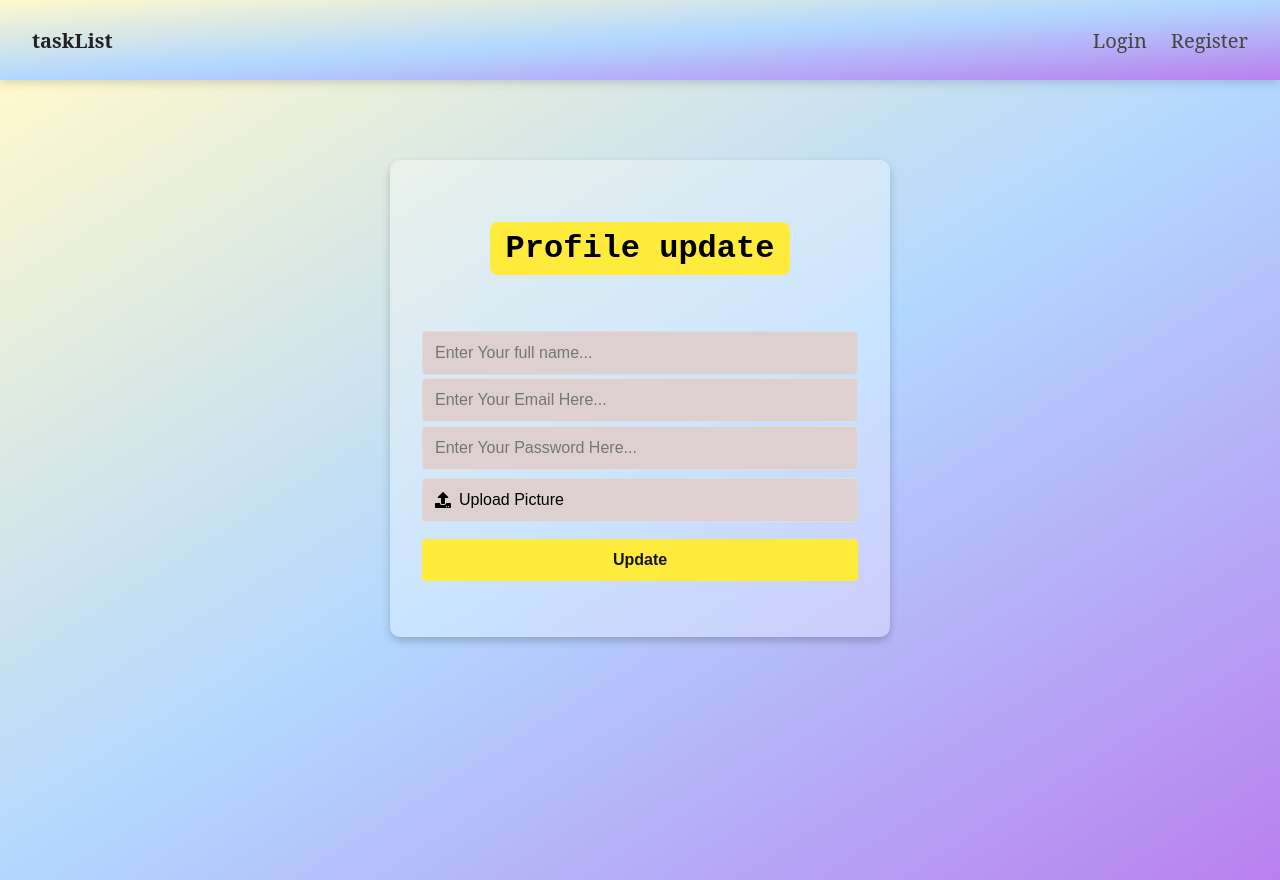
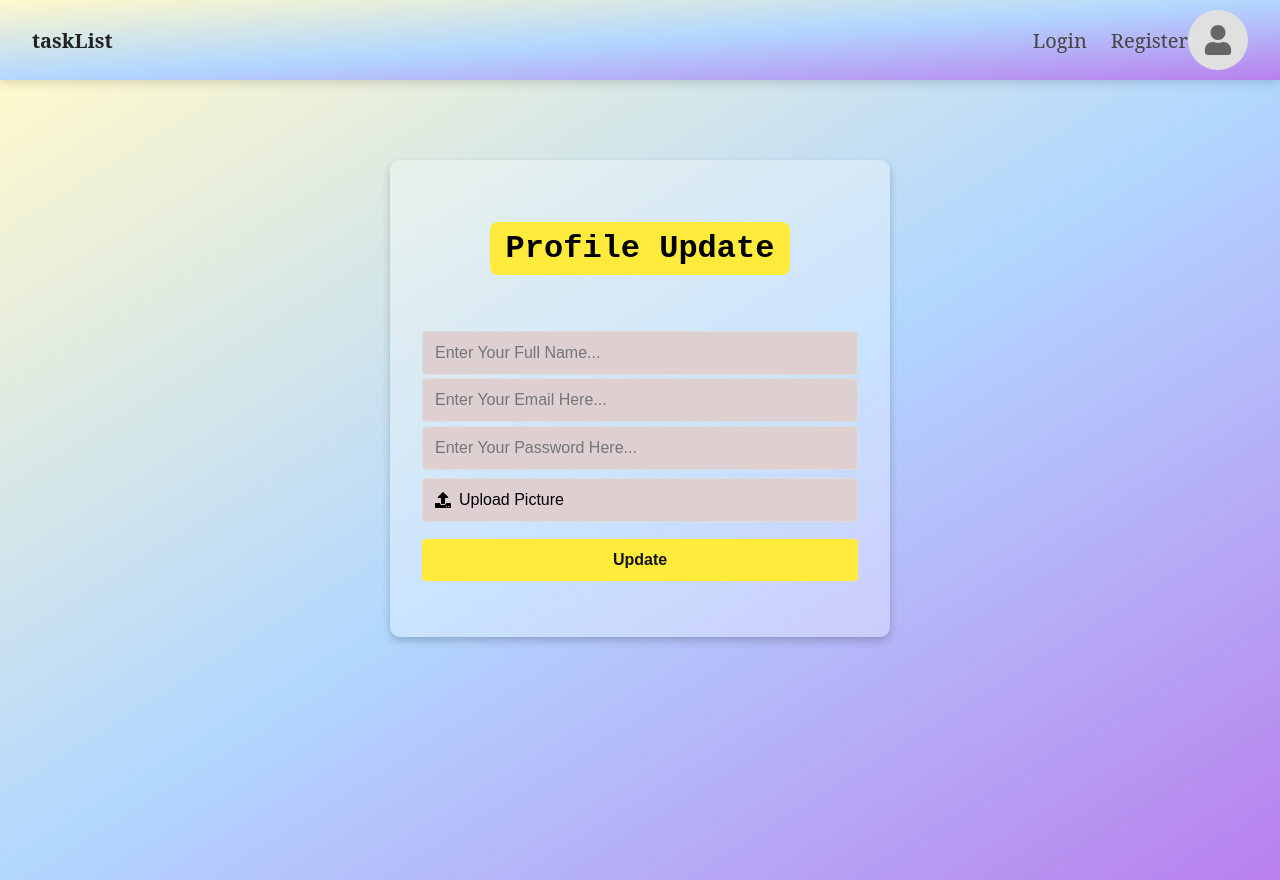
Before and after one commit to AndriesMathenjwa/Task-List-app, a Next.js app: page /profile in a window 1280 px wide. Built offline with nearby package versions, Linux system fonts and the light colour scheme; no server answers.

Commit message:
fatcing and component to display profile picture

```diff
--- a/src/app/profile/page.tsx
+++ b/src/app/profile/page.tsx
@@ -87,6 +87,8 @@ const Profile = () => {
                 email: user.email,
                 profilePicture: imageUrl
             });
+            const event = new CustomEvent("profileUpdated");
+            window.dispatchEvent(event);
 
             alert("Profile updated successfully!");
         } catch (error) {
@@ -99,12 +101,12 @@ const Profile = () => {
         <div className="login-container">
             <div className="login-box">
                 <div className="login-header">
-                    <span className="login-title">Profile update</span>
+                    <span className="login-title">Profile Update</span>
                 </div>
                 <form className="login-form" onSubmit={handleSubmit}>
                     <input
                         type="text"
-                        placeholder="Enter Your full name..."
+                        placeholder="Enter Your Full Name..."
                         name="name"
                         aria-label="name"
                         value={formData.name}
--- a/src/components/Header.tsx
+++ b/src/components/Header.tsx
@@ -4,16 +4,20 @@ import { useEffect, useState } from "react";
 import { HOME_ROUTE, LOGIN_ROUTE, PROFILE_ROUTE, REGISTER_ROUTE } from "@/constants/routes";
 import { auth } from "@/services/firebase";
 import { onAuthStateChanged, signOut } from "firebase/auth";
-import { useRouter } from "next/navigation";
+import { useRouter, usePathname } from "next/navigation";
+import ProfileDisplay from "@/components/ProfileDisplay";
 import "./header.scss";
 
 const Header = () => {
     const [isLogin, setIsLogin] = useState(false);
+    const [loading, setLoading] = useState(true);
     const router = useRouter();
+    const pathname = usePathname();
 
     useEffect(() => {
         const unsubscribe = onAuthStateChanged(auth, (user) => {
             setIsLogin(!!user);
+            setLoading(false);
         });
         return () => unsubscribe();
     }, []);
@@ -31,12 +35,7 @@ const Header = () => {
                     <div className="logo">taskList</div>
                 </Link>
                 <ul className="nav-links">
-                    {isLogin ? (
-                        <>
-                            <Link href={PROFILE_ROUTE}><li>Profile</li></Link>
-                            <li onClick={handleLogout}>Logout</li>
-                        </>
-                    ) : (
+                    {!loading && !isLogin && (
                         <>
                             <Link href={LOGIN_ROUTE}><li>Login</li></Link>
                             <Link href={REGISTER_ROUTE}><li>Register</li></Link>
@@ -44,6 +43,9 @@ const Header = () => {
                     )}
                 </ul>
             </nav>
+            {(pathname === PROFILE_ROUTE || pathname === HOME_ROUTE) && (
+                <ProfileDisplay />
+            )}
         </header>
     );
 };
--- /dev/null
+++ b/src/components/ProfileDisplay.tsx
@@ -0,0 +1,98 @@
+import { useEffect, useState } from "react";
+import { doc, getDoc } from "firebase/firestore";
+import { auth, db } from "@/services/firebase";
+import { onAuthStateChanged, signOut } from "firebase/auth";
+import { useRouter } from "next/navigation";
+import { FaUser, FaSignOutAlt, FaUserCircle } from "react-icons/fa";
+import "./profileDisplay.scss";
+import { LOGIN_ROUTE } from "@/constants/routes";
+
+const ProfileDisplay = () => {
+    const [profileData, setProfileData] = useState<{ profilePicture: string } | null>(null);
+    const [showMenu, setShowMenu] = useState(false);
+    const router = useRouter();
+
+    useEffect(() => {
+        const unsubscribe = onAuthStateChanged(auth, async (user) => {
+            if (user) {
+                await fetchProfileData(user.uid);
+            }
+        });
+
+        const fetchProfileData = async (uid: string) => {
+            try {
+                const docRef = doc(db, "users", uid);
+                const docSnap = await getDoc(docRef);
+
+                if (docSnap.exists()) {
+                    setProfileData(docSnap.data() as { profilePicture: string });
+                }
+            } catch (error) {
+                console.error("Error fetching profile data:", error);
+            }
+        };
+
+        const handleProfileUpdated = () => {
+            const user = auth.currentUser;
+            if (user) {
+                fetchProfileData(user.uid);
+            }
+        };
+
+        window.addEventListener("profileUpdated", handleProfileUpdated);
+
+        return () => {
+            unsubscribe();
+            window.removeEventListener("profileUpdated", handleProfileUpdated);
+        };
+    }, []);
+
+    const handleLogout = async () => {
+        await signOut(auth);
+        router.push(LOGIN_ROUTE);
+    };
+
+    return (
+        <div className="profile-display-container">
+            {profileData ? (
+                <>
+                    <img
+                        src={profileData.profilePicture}
+                        className="profile-picture"
+                        onClick={() => setShowMenu((prev) => !prev)}
+                    />
+                    {showMenu && (
+                        <div className="menu">
+                            <div className="menu-item" onClick={() => router.push("/profile")}>
+                                <FaUserCircle className="menu-icon" />
+                                <span>Profile</span>
+                            </div>
+                            <div className="menu-item" onClick={handleLogout}>
+                                <FaSignOutAlt className="menu-icon" />
+                                <span>Logout</span>
+                            </div>
+                        </div>
+                    )}
+                </>
+            ) : (
+                <div className="no-profile-icon" onClick={() => setShowMenu((prev) => !prev)}>
+                    <FaUser className="icon" />
+                    {showMenu && (
+                        <div className="menu">
+                            <div className="menu-item" onClick={() => router.push("/profile")}>
+                                <FaUserCircle className="menu-icon" />
+                                <span>Profile</span>
+                            </div>
+                            <div className="menu-item" onClick={handleLogout}>
+                                <FaSignOutAlt className="menu-icon" />
+                                <span>Logout</span>
+                            </div>
+                        </div>
+                    )}
+                </div>
+            )}
+        </div>
+    );
+};
+
+export default ProfileDisplay;
--- /dev/null
+++ b/src/components/profileDisplay.scss
@@ -0,0 +1,75 @@
+.profile-display-container {
+    position: relative;
+    text-align: center;
+
+    .profile-picture, .no-profile-icon {
+        cursor: pointer;
+        width: 60px;
+        height: 60px;
+        border-radius: 50%;
+        display: flex;
+        align-items: center;
+        justify-content: center;
+        transition: transform 0.3s ease, box-shadow 0.3s ease;
+
+        &:hover {
+            transform: scale(1.2);
+            box-shadow: 0 4px 10px rgba(0, 0, 0, 0.2);
+        }
+    }
+
+    .profile-picture {
+        object-fit: cover;
+    }
+
+    .no-profile-icon {
+        background-color: #e0e0e0;
+        color: #666;
+
+        .icon {
+            font-size: 30px;
+        }
+    }
+
+    .menu {
+        position: absolute;
+        top: 70px;
+        left: 50%;
+        transform: translateX(-50%);
+        background-color: #fff;
+        border: 1px solid #ccc;
+        border-radius: 8px;
+        box-shadow: 0px 4px 8px rgba(0, 0, 0, 0.1);
+        padding: 10px;
+        display: flex;
+        flex-direction: column;
+        align-items: flex-start;
+        gap: 10px;
+        z-index: 10;
+        width: 120px;
+
+        .menu-item {
+            display: flex;
+            align-items: center;
+            gap: 8px;
+            cursor: pointer;
+            padding: 5px;
+            width: 100%;
+
+            &:hover {
+                background-color: #f0f0f0;
+                border-radius: 5px;
+            }
+
+            .menu-icon {
+                font-size: 18px;
+                color: #666;
+            }
+
+            span {
+                font-size: 14px;
+                color: #333;
+            }
+        }
+    }
+}
```
